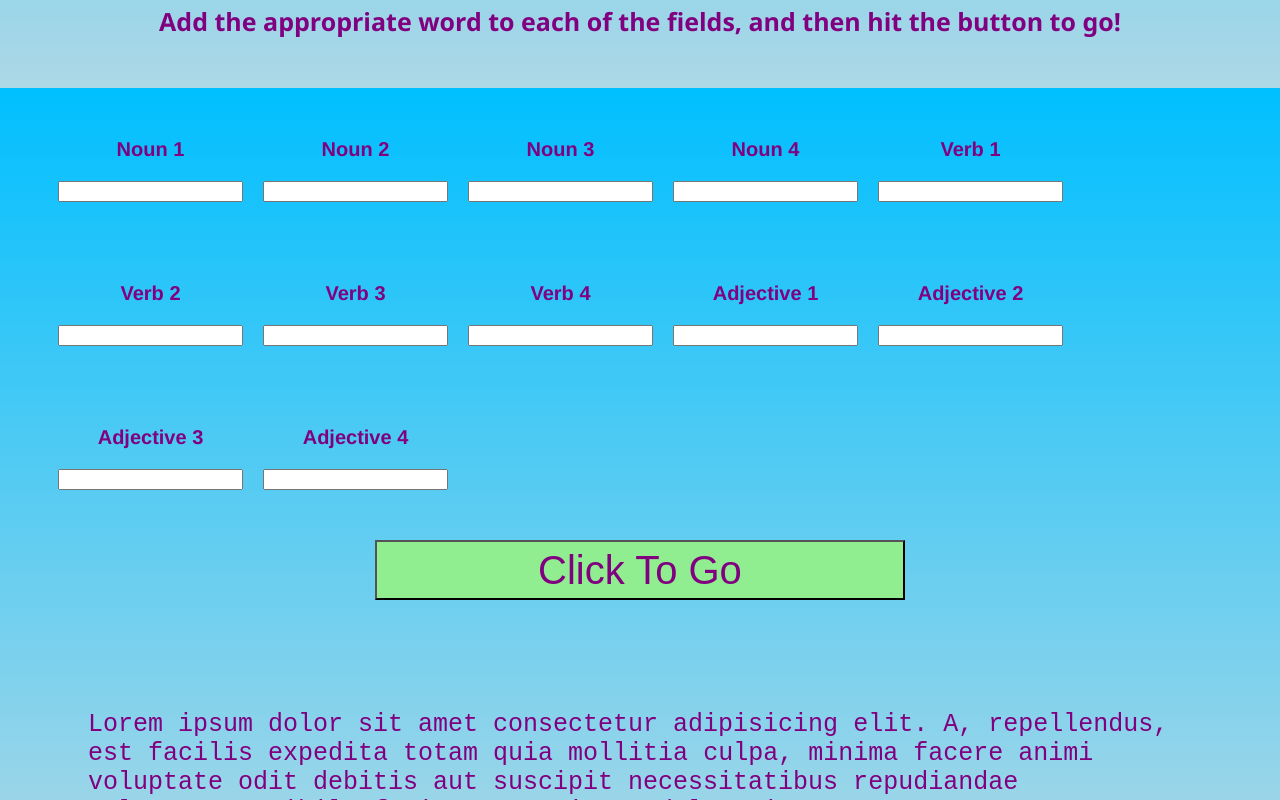
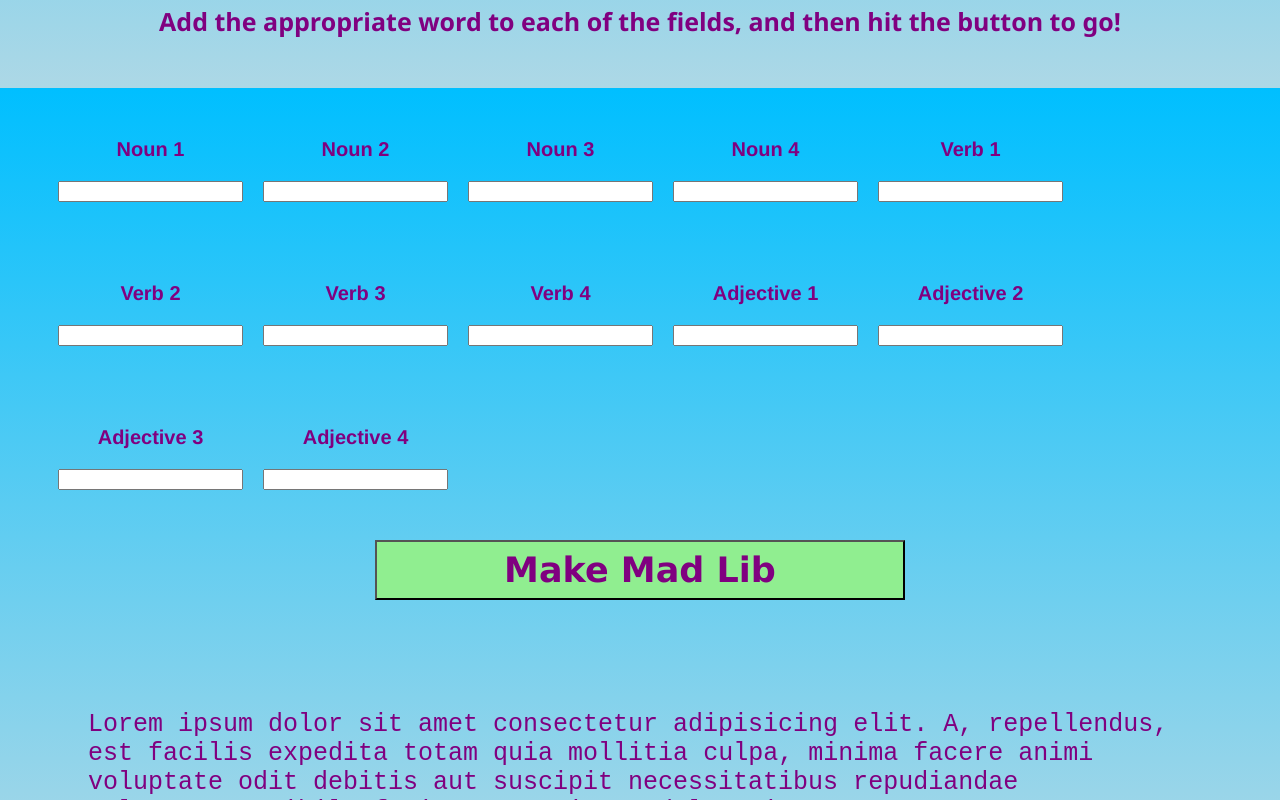
Before and after one commit to Jpendy/Mad-Libs-Project, a plain HTML site: page index.html in a window 1280 px wide. Shown: the part 712-1512 px from the top of the page. Drawn offline with Linux system fonts and the light colour scheme.

Commit message:
more update

```diff
--- a/index.html
+++ b/index.html
@@ -31,7 +31,7 @@
                 <li> <h1>Adjective 4</h1>  <input id="adjectiveFour" type="text"> </li>
             </ul>
 
-        <div class="buttonArea"> <button id="myButton">  Click To Go  </button> </div>
+        <div class="buttonArea"> <button id="myButton">  Make Mad Lib  </button> </div>
 
         <p class ="madLib" > Lorem <span> </span> ipsum dolor sit amet
             consectetur adipisicing elit. <span> </span>
--- a/style.css
+++ b/style.css
@@ -37,16 +37,10 @@ ul {
     display: flex;
     flex-wrap: wrap;
     margin: 30px auto;
-};
+}
 
 li {
     text-align: center;
-}
-
-
-
-input  {
-    margin: 10px;
 }
 
 h1 {
@@ -57,6 +51,12 @@ h1 {
     font-size: 20px;
     font-family: 'Franklin Gothic Medium', 'Arial Narrow', Arial;
 }
+
+input {
+    margin: 10px;
+}
+
+
 
 .buttonArea {
     margin: auto;
@@ -74,8 +74,9 @@ h1 {
     align-items: center;
     background-color: lightgreen;
     color: purple;
-    font-size: 40px;
-    font-family: fantasy;
+    font-size: 35px;
+    font-family: Verdana, Geneva, Tahoma, serif;
+    font-weight: bold;
 }
 
 .madLib {
@@ -84,4 +85,5 @@ h1 {
     color: purple;
     font-size: 25px;
     font-family: 'Courier New', Courier, monospace;
+  /*  visibility: hidden;   Uncomment this for final version*/
 }
```
